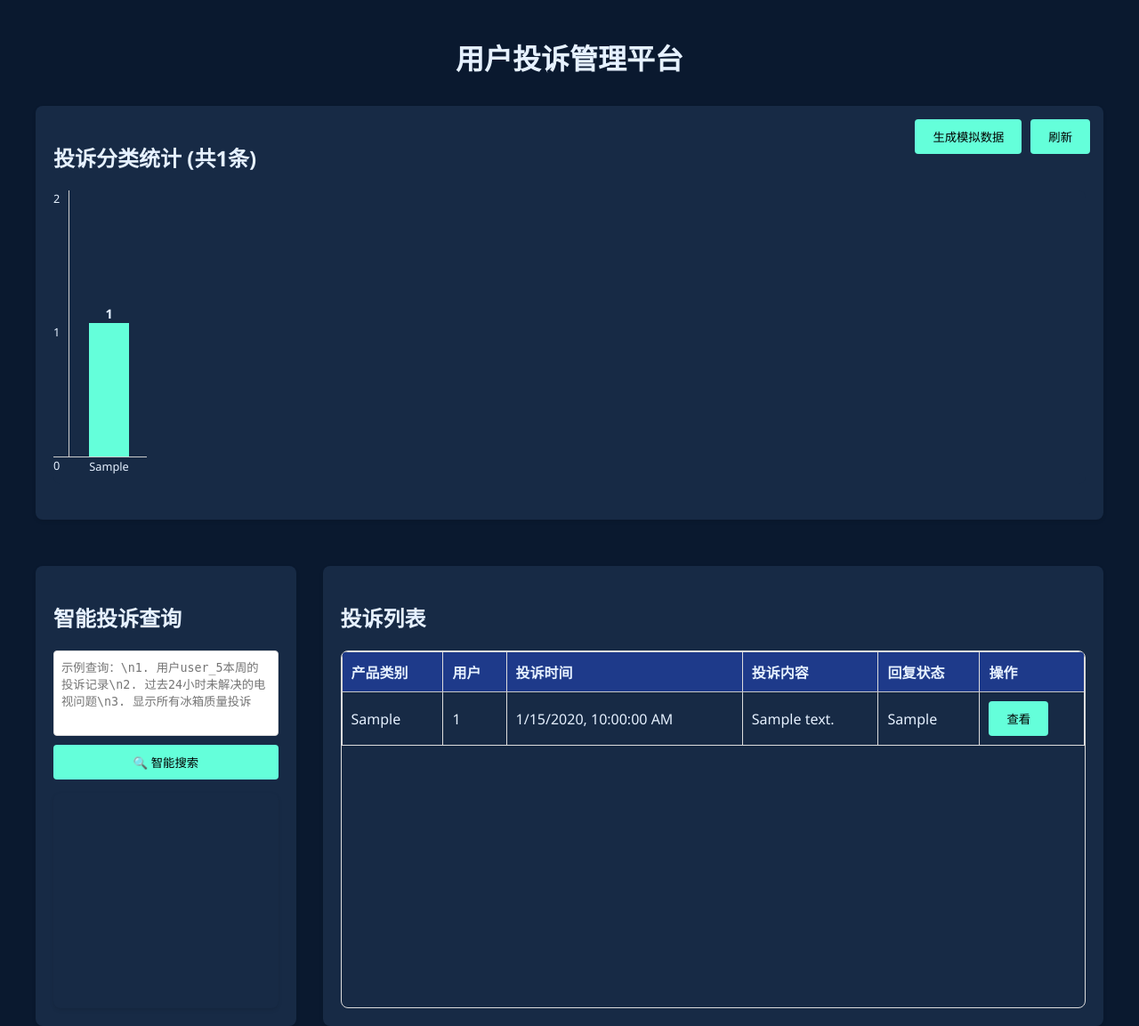
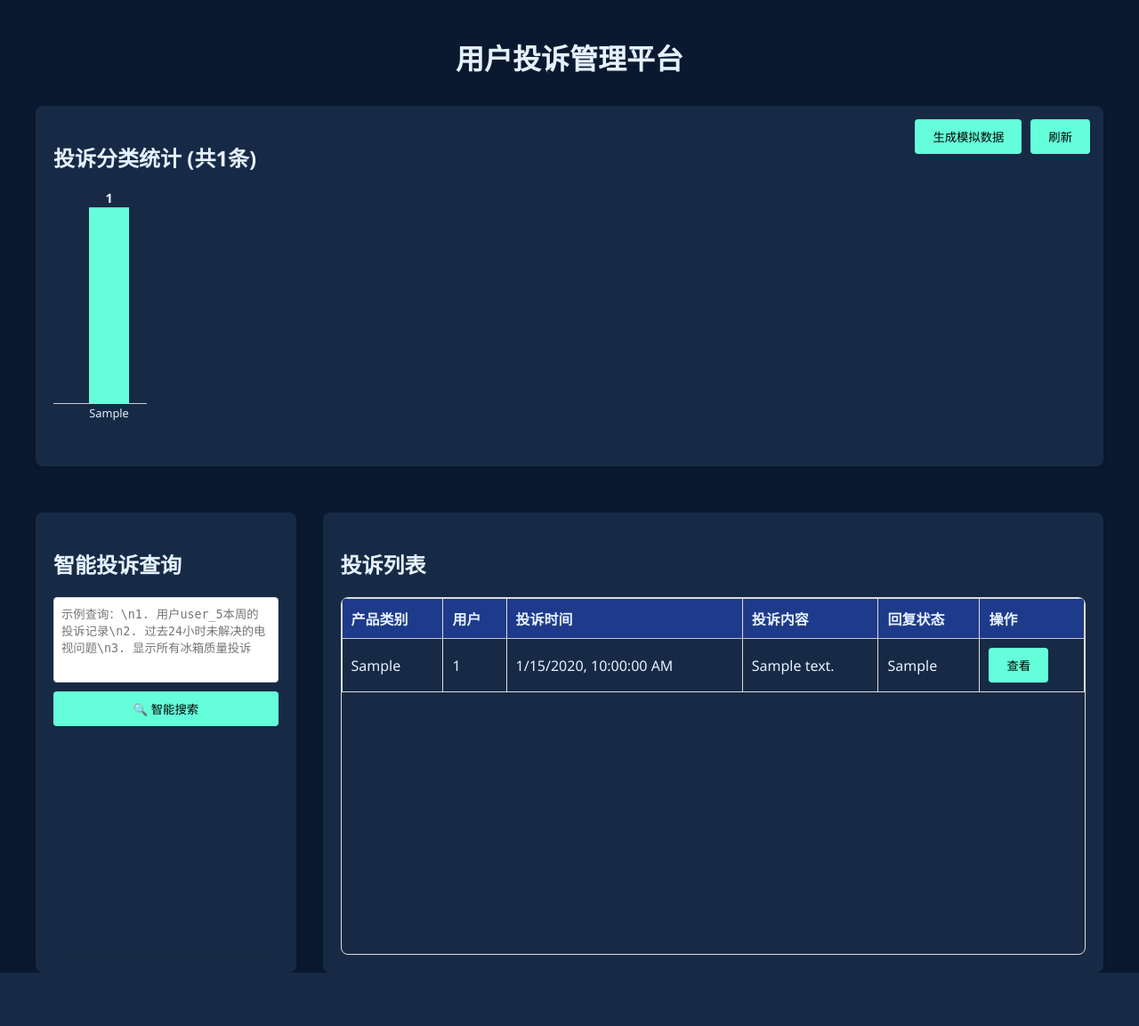
Before and after one commit to winsphinx/scs, a FastAPI app: page / in a window 1280 px wide. Shown: the whole page at 89% size. After the commit the page ends 1093 px from the top, so only its background shows below. Run offline with FastAPI, Linux system fonts and the light colour scheme; tables that the repository leaves empty hold one stand-in row (values such as "Sample post").

Commit message:
调整界面布局

```diff
--- a/templates/static/css/style.css
+++ b/templates/static/css/style.css
@@ -239,7 +239,8 @@ th {
     display: flex;
     justify-content: center;
     align-items: flex-end;
-    height: 300px;
+    height: 30vh;
+    min-height: 200px;
     position: relative;
     overflow-x: auto;
     padding-bottom: 30px;
--- a/templates/static/js/app.js
+++ b/templates/static/js/app.js
@@ -76,36 +76,7 @@ async function loadStatistics() {
         const chartInner = document.createElement('div');
         chartInner.classList.add('chart-inner');
 
-        const yAxis = document.createElement('div');
-        yAxis.classList.add('chart-y-axis');
-        const yAxisLabels = [];
-        let step = 1;
-        if (maxCount <= 0) maxCount = 1;
-        if (maxCount > 20) {
-            step = Math.ceil(maxCount / 10) * 2;
-        } else if (maxCount > 10) {
-            step = 5;
-        } else if (maxCount > 5) {
-            step = 2;
-        }
-
-        let minMaxLabel = Math.ceil(maxCount / step) * step;
-        const maxLabelValue = Math.max(minMaxLabel + step, step);
-
-        yAxisLabels.push(0);
-        for (let i = step; i <= maxLabelValue; i += step) {
-            yAxisLabels.push(i);
-        }
-        yAxisLabels.sort((a, b) => b - a);
-
-        yAxisLabels.forEach(labelText => {
-            const label = document.createElement('div');
-            label.classList.add('y-axis-label');
-            label.textContent = labelText;
-            yAxis.appendChild(label);
-        });
-
-        chartInner.appendChild(yAxis);
+        const maxLabelValue = maxCount <= 0 ? 1 : maxCount;
 
         const barsContainer = document.createElement('div');
         barsContainer.classList.add('chart-bars-container');
@@ -116,7 +87,7 @@ async function loadStatistics() {
 
             const bar = document.createElement('div');
             bar.classList.add('chart-bar');
-            const barHeight = (count / maxLabelValue) * 300;
+            const barHeight = (count / maxLabelValue) * (chartContainer.clientHeight - 50); // 减去底部padding和标签空间
             bar.style.height = `${barHeight}px`;
             bar.setAttribute('data-count', count);
 
```
